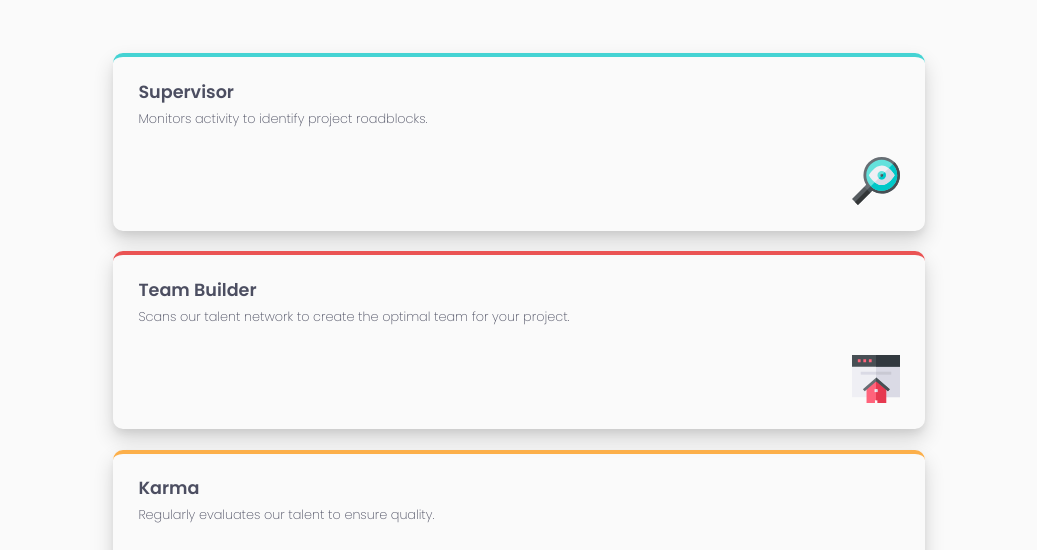
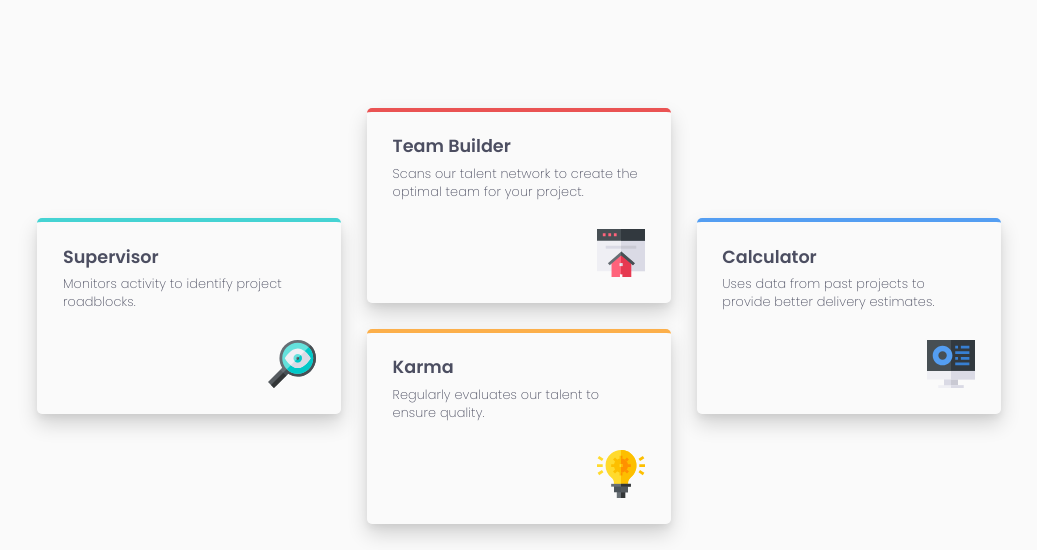
Before and after one commit to NorimNori/four-card-feature-section, a plain HTML site: page index.html in a window 1280 px wide. Shown: the part 200-750 px from the top of the page, without its empty margins (121-1158 px from the left). Drawn offline with Linux system fonts and the light colour scheme.

Commit message:
feat: add responsiveness

```diff
--- a/styles.css
+++ b/styles.css
@@ -36,6 +36,11 @@ body{
     display: grid;
     place-items: center;
     grid-template-rows: 1fr auto;
+}
+
+main {
+    display: grid;
+    place-items: center;
 }
 
 .header {
@@ -77,10 +82,10 @@ body{
 .feature {
     display: flex;
     flex-direction: column;
+    max-width: 19rem;
     gap: .5em;
-
     padding: 1.6rem;
-    border-radius: 10px;
+    border-radius: 5px;
     border-top: 4px solid;
     box-shadow: 0 10px 20px rgba(0, 0, 0, 0.16),
                 0 4px 6px rgba(0, 0, 0, 0.05);
@@ -110,6 +115,7 @@ body{
 .feature__description {
     font-weight: 200;
     font-size: .8rem;
+    letter-spacing: 0.01em;
 }
 
 .card__icon {
@@ -129,3 +135,44 @@ footer {
 footer a {
     color: hsl(228, 45%, 44%)
 }
+
+@media (min-width: 500px) {
+
+    .features {
+        grid-template: repeat(2, 1fr) / repeat(2, 1fr);
+    }
+}
+
+@media (min-width: 1024px) {
+
+    .features {
+        gap: 1.6rem;
+        margin: 0 5rem;
+
+        grid-template-areas:
+            ". . ."
+            ". team-builder ."
+            "supervisor team-builder calculator"
+            "supervisor karma calculator"
+            ". karma ."
+            ". . .";
+        grid-template-columns: repeat(3, 1fr);
+        grid-template-rows: repeat(2, 1fr) auto;
+    }
+
+    .feature--supervisor {
+        grid-area: supervisor;
+    }
+
+    .feature--team-builder {
+        grid-area: team-builder;
+    }
+
+    .feature--karma {
+        grid-area: karma;
+    }
+
+    .feature--calculator {
+        grid-area: calculator;
+    }
+}
```
